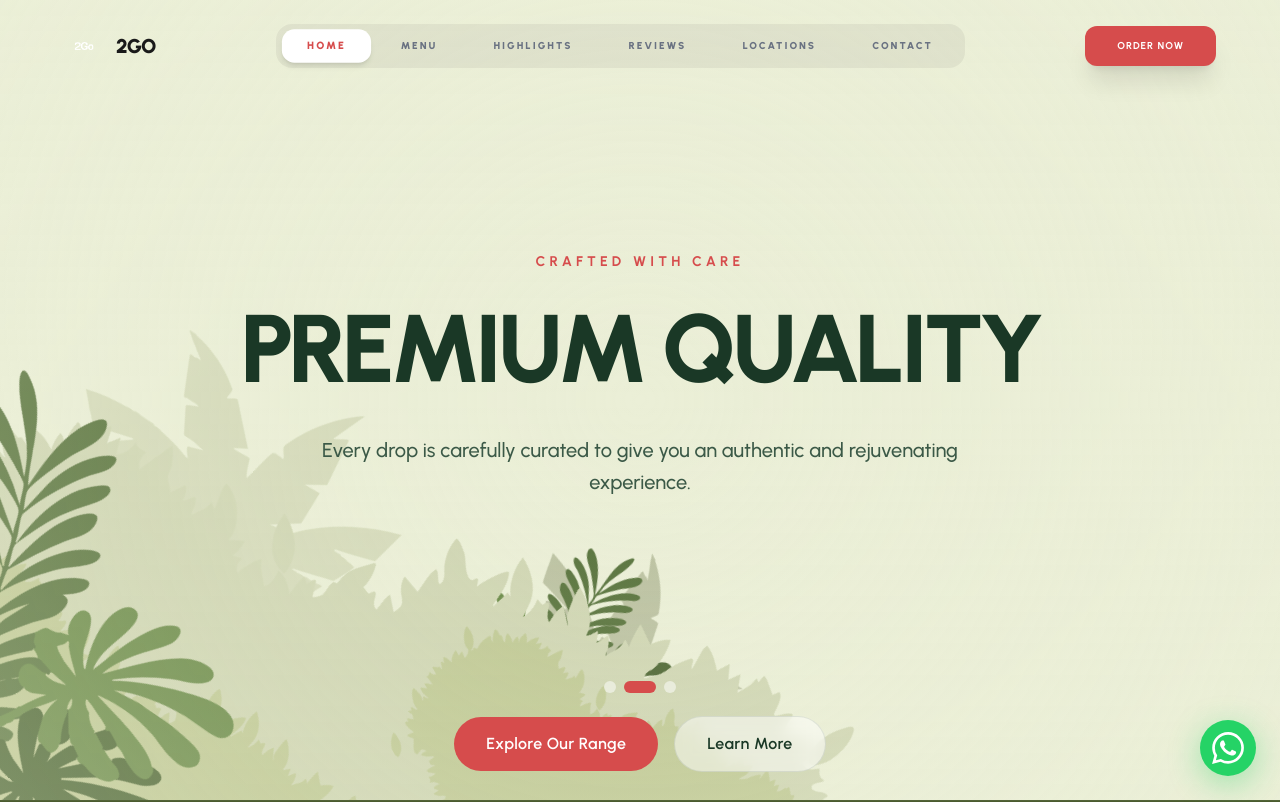
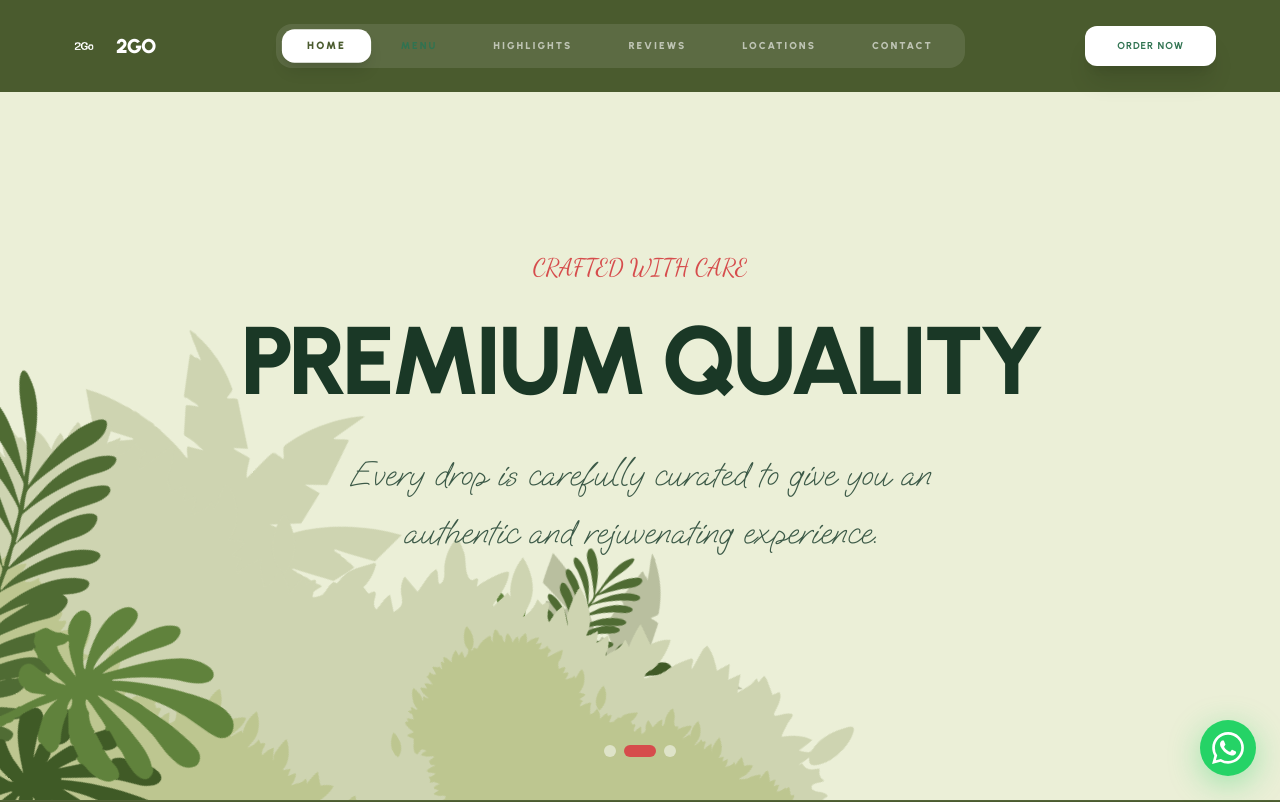
Before and after one commit to iam-abrarx/2Go-a-freshness-first-beverage-brand, a Next.js app: page /2Go-a-freshness-first-beverage-brand/ in a window 1280 px wide. Shown: the top 802 px of the page. Built offline with nearby package versions, Linux system fonts and the light colour scheme; grey boxes are pictures that could not be loaded.

Commit message:
Design refinement: integrate Oooh Baby font, remove hero overlays, and fix layer vibrancy

```diff
--- a/src/app/globals.css
+++ b/src/app/globals.css
@@ -1,4 +1,12 @@
 @import "tailwindcss";
+
+.font-oooh-baby {
+  font-family: var(--font-oooh-baby), cursive;
+}
+
+.font-cursive {
+  font-family: var(--font-cursive), cursive;
+}
 
 :root {
   /* 2Go Vibrant Palette */
@@ -340,7 +348,43 @@ section[id] {
   }
 }
 
+@keyframes reveal-text {
+  0% { transform: translateY(100%); opacity: 0; }
+  100% { transform: translateY(0); opacity: 1; }
+}
+
+@keyframes loading-bar {
+  0% { transform: scaleX(0); }
+  100% { transform: scaleX(1); }
+}
+
+@keyframes pulse-gentle {
+  0%, 100% { opacity: 0.1; transform: scale(1); }
+  50% { opacity: 0.15; transform: scale(1.05); }
+}
+
+.animate-reveal-text {
+  animation: reveal-text 1.2s cubic-bezier(0.85, 0, 0.15, 1) forwards;
+}
+
+.animate-loading-bar {
+  animation: loading-bar 2.8s cubic-bezier(0.1, 0, 0.1, 1) forwards;
+}
+
+.animate-pulse-gentle {
+  animation: pulse-gentle 3s ease-in-out infinite;
+}
+
 .animate-sway {
   animation: sway 7s ease-in-out infinite;
   transform-origin: bottom center;
 }
+
+@keyframes shimmer {
+  0% { transform: translateX(-100%); }
+  100% { transform: translateX(100%); }
+}
+
+.animate-shimmer {
+  animation: shimmer 2s infinite linear;
+}
--- a/src/app/layout.tsx
+++ b/src/app/layout.tsx
@@ -1,5 +1,6 @@
 import type { Metadata } from "next";
-import { Urbanist, Noto_Sans_Bengali } from "next/font/google";
+import { Urbanist, Noto_Sans_Bengali, Dancing_Script } from "next/font/google";
+import localFont from "next/font/local";
 import "./globals.css";
 import WhatsAppButton from "@/components/WhatsAppButton";
 import LoadingScreen from "@/components/LoadingScreen";
@@ -16,6 +17,16 @@ const notoBengali = Noto_Sans_Bengali({
   weight: ["400", "500", "600", "700"],
 });
 
+const cursive = Dancing_Script({
+  variable: "--font-cursive",
+  subsets: ["latin"],
+});
+
+const ooohBaby = localFont({
+  src: "../../public/fonts/OoohBaby-Regular.ttf",
+  variable: "--font-oooh-baby",
+});
+
 export const metadata: Metadata = {
   title: "2Go - Born Fresh. Served Real.",
   description: "2Go is a rapidly evolving fresh beverage brand in Dhaka, Bangladesh. We serve authentic, nutritious, and high-quality juices made from real seasonal fruits.",
@@ -28,7 +39,7 @@ export default function RootLayout({
 }>) {
   return (
     <html lang="en" suppressHydrationWarning>
-      <body className={`${urbanist.variable} ${notoBengali.variable} font-body overflow-x-hidden`} suppressHydrationWarning>
+      <body className={`${urbanist.variable} ${notoBengali.variable} ${cursive.variable} ${ooohBaby.variable} font-body overflow-x-hidden`} suppressHydrationWarning>
         <LoadingScreen />
         {children}
         <WhatsAppButton />
--- a/src/components/Categories.tsx
+++ b/src/components/Categories.tsx
@@ -70,8 +70,6 @@ export default function Categories() {
 
   return (
     <section id="categories" className="py-32 bg-white overflow-hidden relative">
-      {/* Decorative Blob */}
-      <div className="absolute top-0 left-0 w-96 h-96 bg-[var(--primary)]/5 rounded-full blur-[100px] -ml-40 -mt-20" />
 
       {/* Decorative Leaf */}
       <Reveal animation="reveal-leaf" className="absolute top-28 left-4 w-72 h-72 -rotate-345 pointer-events-none select-none z-0">
--- a/src/components/DesignHero.tsx
+++ b/src/components/DesignHero.tsx
@@ -49,7 +49,7 @@ const manualLayers = [
     x: -100,
     y: -45,
     scrollFactor: 0.04, // Moves UP as you scroll down
-    opacity: 0.8,
+    opacity: 1.0,
     parallax: 3,
     animation: {
       type: 'slide-up',
@@ -313,7 +313,7 @@ export default function DesignHero() {
       className="relative h-screen flex items-center justify-center overflow-hidden bg-[#ebefd7]"
       style={{ contain: 'paint' }}
     >
-      {/* Preload SVG Masks to prevent FOUC mask flicker */}
+      {/* Preload SVG Masks */}
       <div className="hidden" aria-hidden="true">
         {manualLayers.map((layer) => (
           <Image key={`preload-${layer.id}`} src={getAssetPath(layer.src)} alt="" width={10} height={10} priority />
@@ -391,17 +391,13 @@ export default function DesignHero() {
           })}
       </div>
 
-      {/* Central Content Removed as per request */}
+      {/* Central Content */}
       <div className="relative z-30 w-full max-w-5xl mx-auto px-6 mt-20 md:mt-32 group">
         <Swiper
-          modules={[Autoplay, Pagination, EffectFade, Navigation]}
+          modules={[Autoplay, Pagination, EffectFade]}
           effect="fade"
           fadeEffect={{ crossFade: true }}
           speed={1000}
-          navigation={{
-            nextEl: '.swiper-button-next-custom',
-            prevEl: '.swiper-button-prev-custom',
-          }}
           autoplay={{ delay: 4000, disableOnInteraction: false }}
           pagination={{
             clickable: true,
@@ -414,13 +410,13 @@ export default function DesignHero() {
           {heroSlides.map((slide) => (
             <SwiperSlide key={slide.id} className="pt-8">
               <div className="w-full h-full flex flex-col items-center justify-center text-center p-8 md:p-16 rounded-3xl">
-                <span className="text-xs md:text-sm font-bold tracking-[0.3em] uppercase text-[#d64c4c] mb-4 md:mb-6 block">
+                <span className="text-xl md:text-2xl font-cursive text-[#d64c4c] mb-4 md:mb-6 block">
                   {slide.subtitle}
                 </span>
                 <h2 className="text-5xl md:text-7xl lg:text-8xl font-black text-[#1a3826] tracking-tighter mb-6 md:mb-8 leading-[0.9]">
                   {slide.text}
                 </h2>
-                <p className="max-w-2xl mx-auto text-base md:text-xl text-[#3b5947] font-medium leading-relaxed mb-8 md:mb-10">
+                <p className="max-w-2xl mx-auto text-3xl md:text-4xl text-[#3b5947] font-oooh-baby leading-relaxed mb-8 md:mb-10">
                   {slide.desc}
                 </p>
               </div>
@@ -428,26 +424,6 @@ export default function DesignHero() {
           ))}
         </Swiper>
 
-        {/* Custom Navigation Buttons */}
-        <button className="swiper-button-prev-custom absolute left-0 top-1/2 -translate-y-1/2 z-40 w-12 h-12 flex items-center justify-center bg-[#d64c4c] text-white rounded-full shadow-[0_4px_12px_rgba(214,76,76,0.3)] hover:bg-[#b13a3a] hover:scale-110 transition-all duration-300 opacity-0 group-hover:opacity-100 -translate-x-4 group-hover:-translate-x-0 disabled:opacity-50 disabled:cursor-not-allowed">
-          <svg width="24" height="24" viewBox="0 0 24 24" fill="currentColor" xmlns="http://www.w3.org/2000/svg">
-            <path d="M15.41 7.41L14 6l-6 6 6 6 1.41-1.41L10.83 12l4.58-4.59z"/>
-          </svg>
-        </button>
-        <button className="swiper-button-next-custom absolute right-0 top-1/2 -translate-y-1/2 z-40 w-12 h-12 flex items-center justify-center bg-[#d64c4c] text-white rounded-full shadow-[0_4px_12px_rgba(214,76,76,0.3)] hover:bg-[#b13a3a] hover:scale-110 transition-all duration-300 opacity-0 group-hover:opacity-100 translate-x-4 group-hover:translate-x-0 disabled:opacity-50 disabled:cursor-not-allowed">
-          <svg width="24" height="24" viewBox="0 0 24 24" fill="currentColor" xmlns="http://www.w3.org/2000/svg">
-            <path d="M10.59 6L9.17 7.41 13.76 12l-4.59 4.59L10.59 18l6-6-6-6z"/>
-          </svg>
-        </button>
-
-        <div className="flex gap-4 items-center justify-center mt-2 relative z-40">
-          <button className="px-8 py-3.5 bg-[#d64c4c] text-white rounded-full font-semibold tracking-wide hover:bg-[#b13a3a] hover:shadow-lg hover:-translate-y-1 transition-all duration-300">
-            Explore Our Range
-          </button>
-          <button className="px-8 py-3.5 bg-white/50 text-[#1a3826] rounded-full font-semibold tracking-wide border border-[#1a3826]/10 hover:bg-white hover:shadow-lg hover:-translate-y-1 transition-all duration-300 backdrop-blur-sm">
-            Learn More
-          </button>
-        </div>
         <style jsx global>{`
           .swiper-pagination-bullet-active {
             width: 32px !important;
@@ -460,9 +436,6 @@ export default function DesignHero() {
         `}</style>
       </div>
 
-      {/* Soft Overlays - Lowered z-index to stay behind content */}
-      <div className="absolute inset-0 bg-gradient-to-b from-[#ebefd7]/10 via-transparent to-[#ebefd7]/10 z-10 pointer-events-none" />
-      <div className="absolute inset-0 bg-[radial-gradient(circle_at_center,transparent_0%,#ebefd7_100%)] opacity-30 z-10 pointer-events-none" />
     </section>
   );
 }
--- a/src/components/Navbar.tsx
+++ b/src/components/Navbar.tsx
@@ -78,10 +78,10 @@ export default function Navbar() {
       <div
         className={`flex items-center justify-between w-full transition-all duration-700 ease-in-out px-8 md:px-16 py-4 ${
           isBeyondSection2
-            ? "bg-[#4a5b2e] shadow-2xl"
+            ? "bg-[var(--primary)] shadow-2xl"
             : isScrolled
-            ? "bg-white/90 backdrop-blur-xl shadow-md"
-            : "bg-transparent"
+            ? "bg-[#4a5b2e] shadow-md"
+            : "bg-[#4a5b2e]"
         } ${isScrolled ? "py-3" : "py-6"}`}
       >
         {/* Logo */}
@@ -94,15 +94,13 @@ export default function Navbar() {
               className="object-contain"
             />
           </div>
-          <span className={`text-xl font-display font-black tracking-tighter transition-colors duration-500 ${isBeyondSection2 ? "text-white" : "text-[var(--text-dark)]"}`}>
+          <span className={`text-xl font-display font-black tracking-tighter transition-colors duration-500 text-white`}>
             2GO
           </span>
         </Link>
 
         {/* Desktop Links */}
-        <div className={`hidden md:flex items-center gap-2 px-2 py-1.5 rounded-2xl transition-all duration-500 ${
-            isBeyondSection2 ? "bg-white/10" : "bg-black/5"
-        }`}>
+        <div className={`hidden md:flex items-center gap-2 px-2 py-1.5 rounded-2xl transition-all duration-500 bg-white/10`}>
           {navLinks.map((link) => (
             <a
               key={link.name}
@@ -110,8 +108,10 @@ export default function Navbar() {
               onClick={(e) => scrollToSection(e, link.href)}
               className={`px-6 py-2 rounded-xl text-[10px] font-black uppercase tracking-[2px] transition-all duration-500 ${
                 activeSection === link.href.substring(1)
-                  ? (isBeyondSection2 ? "bg-white text-[#4a5b2e] shadow-lg scale-105" : "bg-white text-[var(--primary)] shadow-md scale-105")
-                  : (isBeyondSection2 ? "text-white/60 hover:text-white" : "text-gray-500 hover:text-[var(--text-dark)]")
+                  ? (link.name === "Menu" ? "text-[#307351] scale-105 bg-white/10" : "bg-white text-[#4a5b2e] shadow-lg scale-105")
+                  : link.name === "Menu"
+                  ? "text-[#307351] hover:scale-105 font-extrabold"
+                  : "text-white/60 hover:text-white"
               }`}
             >
               {link.name}
@@ -125,7 +125,7 @@ export default function Navbar() {
             href="#contact"
             onClick={(e) => scrollToSection(e, "#contact")}
             className={`btn-primary !py-3 !px-8 !text-[10px] !rounded-xl shadow-xl transition-all duration-500 ${
-                isBeyondSection2 ? "!bg-[var(--yellow)] !text-[var(--text-dark)]" : ""
+                isBeyondSection2 ? "!bg-[var(--yellow)] !text-[var(--text-dark)]" : "!bg-white !text-[var(--secondary)]"
             }`}
            >
             Order Now
@@ -137,9 +137,9 @@ export default function Navbar() {
           className="md:hidden w-10 h-10 flex flex-col items-center justify-center gap-1.5 z-50 overflow-hidden"
           onClick={() => setIsMobileMenuOpen(!isMobileMenuOpen)}
         >
-          <span className={`w-6 h-0.5 transition-all duration-300 ${isMobileMenuOpen ? "rotate-45 translate-y-2" : ""} ${isBeyondSection2 ? "bg-white" : "bg-[var(--text-dark)]"}`} />
-          <span className={`w-6 h-0.5 transition-all duration-300 ${isMobileMenuOpen ? "opacity-0 -translate-x-full" : ""} ${isBeyondSection2 ? "bg-white" : "bg-[var(--text-dark)]"}`} />
-          <span className={`w-6 h-0.5 transition-all duration-300 ${isMobileMenuOpen ? "-rotate-45 -translate-y-2" : ""} ${isBeyondSection2 ? "bg-white" : "bg-[var(--text-dark)]"}`} />
+          <span className={`w-6 h-0.5 transition-all duration-300 ${isMobileMenuOpen ? "rotate-45 translate-y-2" : ""} bg-white`} />
+          <span className={`w-6 h-0.5 transition-all duration-300 ${isMobileMenuOpen ? "opacity-0 -translate-x-full" : ""} bg-white`} />
+          <span className={`w-6 h-0.5 transition-all duration-300 ${isMobileMenuOpen ? "-rotate-45 -translate-y-2" : ""} bg-white`} />
         </button>
       </div>
 
@@ -161,8 +161,10 @@ export default function Navbar() {
               onClick={(e) => scrollToSection(e, link.href)}
               className={`text-4xl font-display uppercase tracking-tighter transition-all duration-500 ${
                 activeSection === link.href.substring(1)
-                  ? (isBeyondSection2 ? "text-[var(--yellow)] scale-110" : "text-[var(--primary)] scale-110")
-                  : (isBeyondSection2 ? "text-white/40 hover:text-white" : "text-gray-300 hover:text-[var(--text-dark)]")
+                  ? (link.name === "Menu" ? "text-[#307351] scale-110" : "text-white scale-110")
+                  : link.name === "Menu"
+                  ? "text-[#307351] hover:scale-105"
+                  : "text-white/40 hover:text-white"
               }`}
               style={{ transitionDelay: `${i * 100}ms` }}
             >
```
Also changed, not shown: src/components/LoadingScreen.tsx (+21 -8 lines), public/fonts/OoohBaby-Regular.ttf (added).
